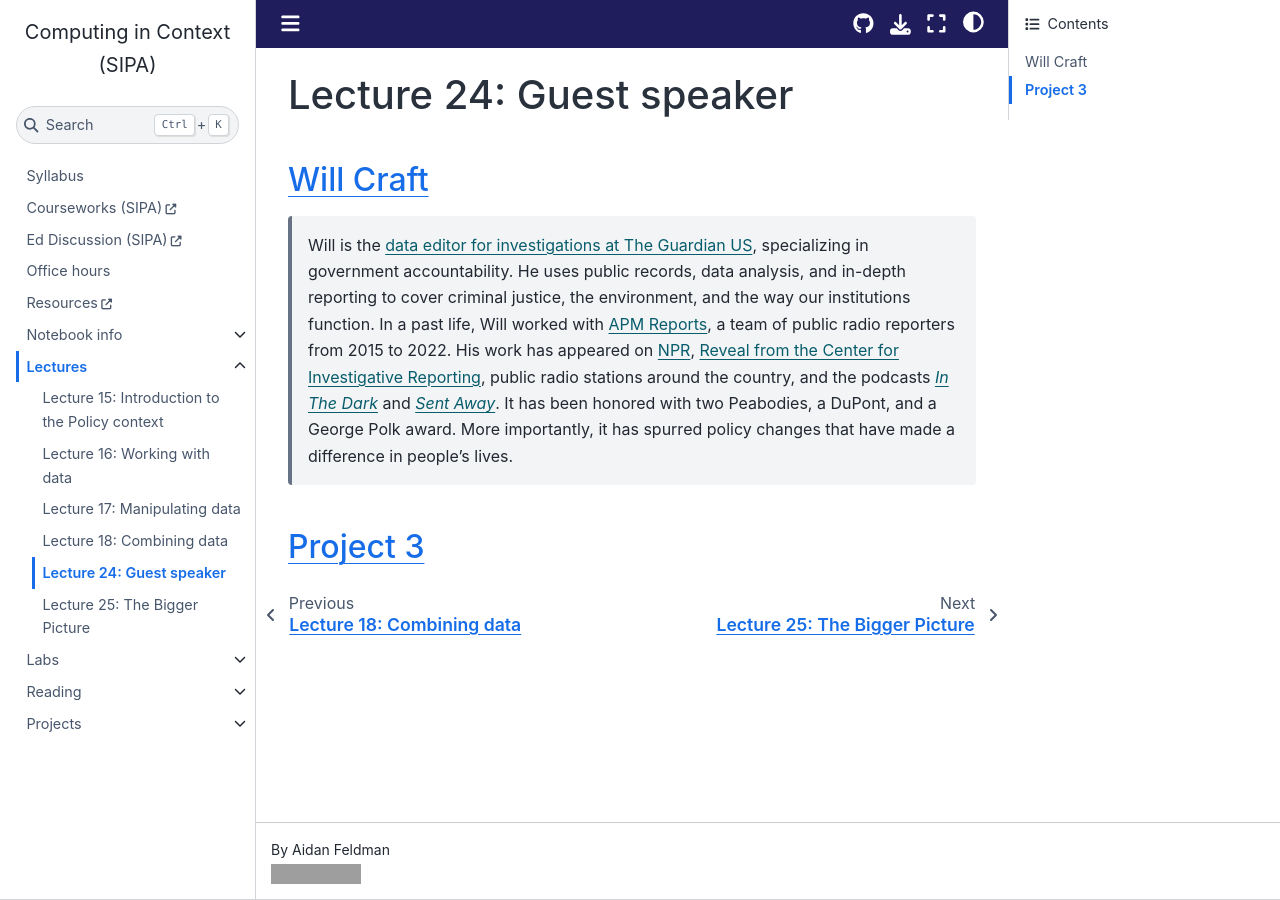
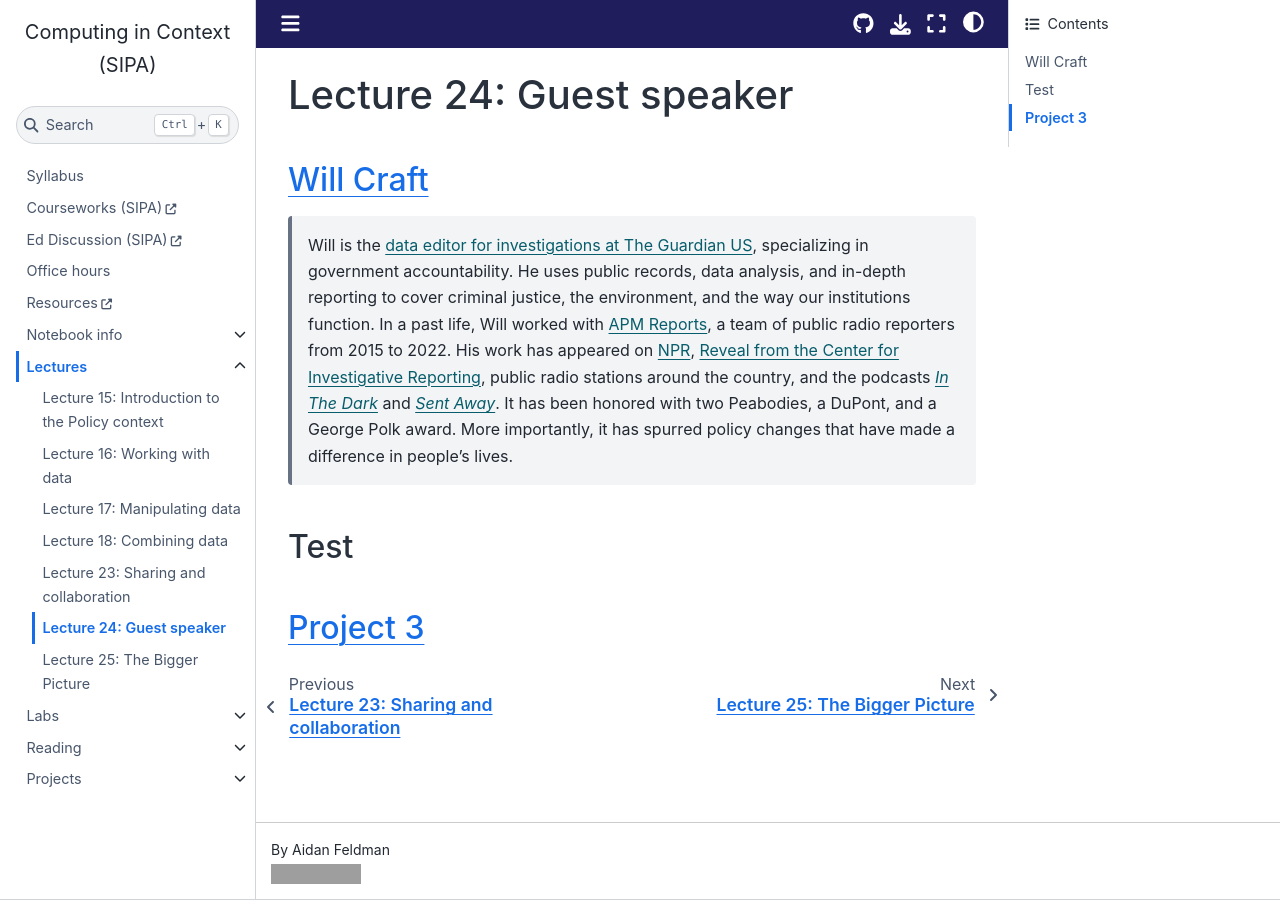
Before and after one commit to afeld/computing-in-context, a Jupyter Book: the page built from lecture_24.md, in a window 1280 px wide. Built offline with Jupyter Book 1.0.4 settings and Sphinx 7.4.7 and the Sphinx Book theme 1.1.4, drawn with Linux system fonts in a browser that asks for light colours; pages that are not in the unit, such as notebooks, are missing from menus; comment, search, counter and statistics services are not loaded; grey boxes are pictures that could not be loaded.

Commit message:
add placeholder lecture 23

```diff
--- a/_toc.yml
+++ b/_toc.yml
@@ -33,6 +33,7 @@
             title: Exercise solution - section 2
       - file: lecture_21
       - file: lecture_22
+      - file: lecture_23
       - file: lecture_24
       - file: lecture_25
   - file: redirects/labs
--- a/lecture_24.md
+++ b/lecture_24.md
@@ -4,4 +4,6 @@
 
 > Will is the [data editor for investigations at The Guardian US](https://www.theguardian.com/profile/will-craft), specializing in government accountability. He uses public records, data analysis, and in-depth reporting to cover criminal justice, the environment, and the way our institutions function. In a past life, Will worked with [APM Reports](https://www.apmreports.org/), a team of public radio reporters from 2015 to 2022. His work has appeared on [NPR](https://www.npr.org/), [Reveal from the Center for Investigative Reporting](https://revealnews.org/), public radio stations around the country, and the podcasts [_In The Dark_](https://features.apmreports.org/in-the-dark/) and [_Sent Away_](https://features.apmreports.org/sent-away/). It has been honored with two Peabodies, a DuPont, and a George Polk award. More importantly, it has spurred policy changes that have made a difference in people’s lives.
 
+## Test
+
 ## [Project 3](project_3.md)
```
Also changed, not shown: index.md (+1 -1 lines), lecture_23.ipynb (added), 1 other file.
